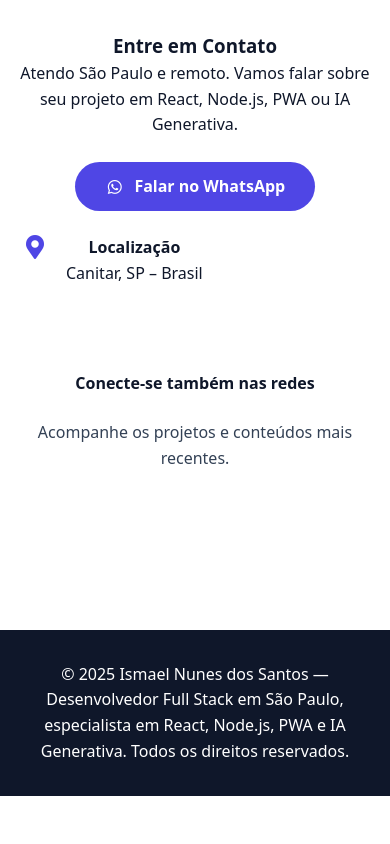
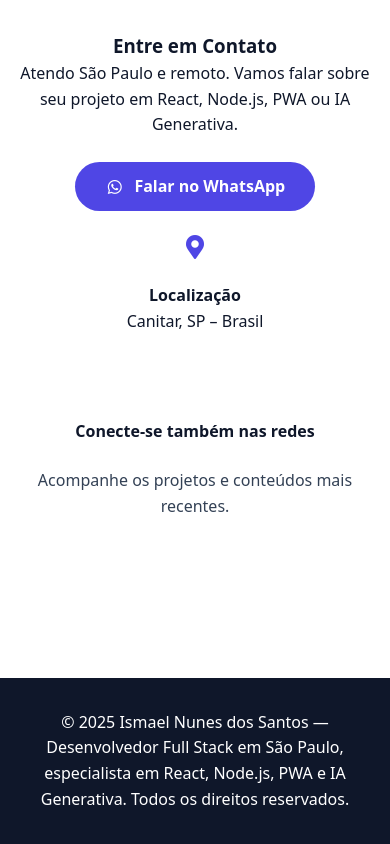
Before and after one commit to Ismaelly1984/portfolio, a website: page index.html in a window 390 px wide. Shown: the part 6002-6846 px from the top of the page. Before the commit the page ends 6798 px from the top, so only its background shows below. Drawn offline with Linux system fonts and the light colour scheme.

Commit message:
style: center contact section on mobile

```diff
--- a/css/styles.css
+++ b/css/styles.css
@@ -327,7 +327,13 @@ body.dark-mode .project-tech span{background:#0b1220;color:#e2e8f0;border:1px so
 .contact-social-links{margin-bottom:0;justify-content:flex-start}
 .contact-social-links a{color:var(--primary-color)}
 body.dark-mode .contact-social-links a{color:#fff}
-@media(max-width:768px){.contact-social-links{justify-content:center}}
+@media(max-width:768px){
+  .contact-cta{margin:1.5rem auto}
+  .contact-item{flex-direction:column;align-items:center;text-align:center}
+  .contact-item i{margin-bottom:.5rem}
+  .contact-social{align-items:center;text-align:center}
+  .contact-social-links{justify-content:center}
+}
 
 /* ==========================================
    FOOTER
```
